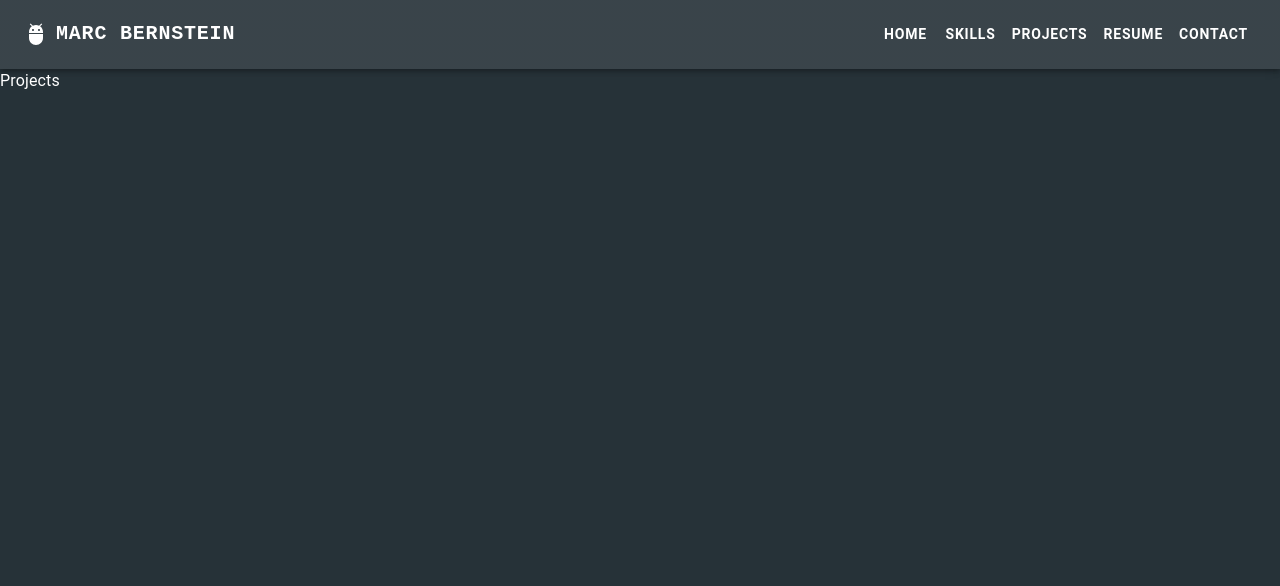
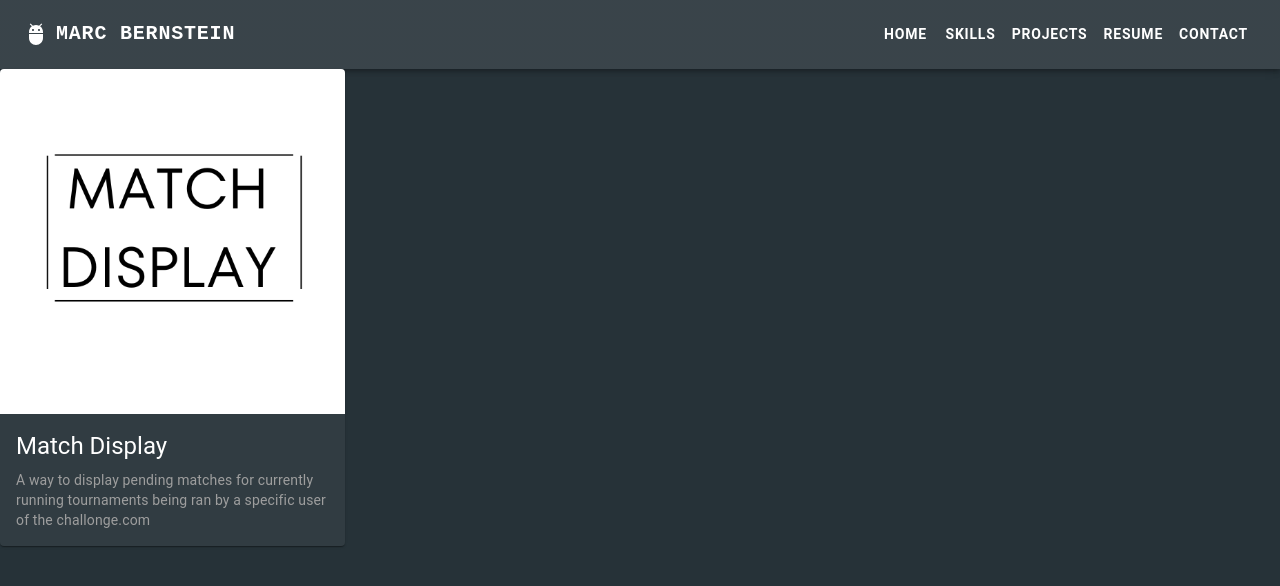
Before and after one commit to MarcBernstein0/MarcBernstein0.github.io, a React (Create React App) app: page /Projects in a window 1280 px wide. Shown: the top 586 px of the page. Built offline with nearby package versions, Linux system fonts and the light colour scheme.

Commit message:
add project cards

```diff
--- /dev/null
+++ b/src/components/Projects/Cards/ProjectCards.tsx
@@ -0,0 +1,31 @@
+import Card from '@mui/material/Card';
+import CardContent from '@mui/material/CardContent';
+import CardMedia from '@mui/material/CardMedia';
+import Typography from '@mui/material/Typography';
+import { CardActionArea, Grid } from '@mui/material';
+
+export default function ProjectCards() {
+  return (
+    <Card sx={{ maxWidth: 345 }}>
+      <CardActionArea
+        href='https://github.com/MarcBernstein0/challonge-match-display'
+        target="_blank">
+        <CardMedia
+          component="img"
+          height="140"
+          image={require("../../../assets/MATCHDISPLAYLOGO.png")}
+          alt="green iguana"
+        />
+        <CardContent>
+          <Typography gutterBottom variant="h5" component="div">
+            Match Display
+          </Typography>
+          <Typography variant="body2" color="text.secondary">
+            A way to display pending matches for currently running tournaments
+            being ran by a specific user of the challonge.com
+          </Typography>
+        </CardContent>
+      </CardActionArea>
+    </Card>
+  );
+}
--- a/src/components/Projects/Projects.tsx
+++ b/src/components/Projects/Projects.tsx
@@ -1,7 +1,11 @@
-function Projects() {
-    return (
-      <h1>Projects</h1>
-    );
-  }
+import { Grid } from "@mui/material";
+import ProjectCards from "./Cards/ProjectCards";
 
-  export default Projects;
+export default function Projects() {
+  return (
+    <Grid>
+      <ProjectCards />
+    </Grid>
+
+  );
+}
```
Also changed, not shown: src/assets/MATCHDISPLAYLOGO.png (added).
